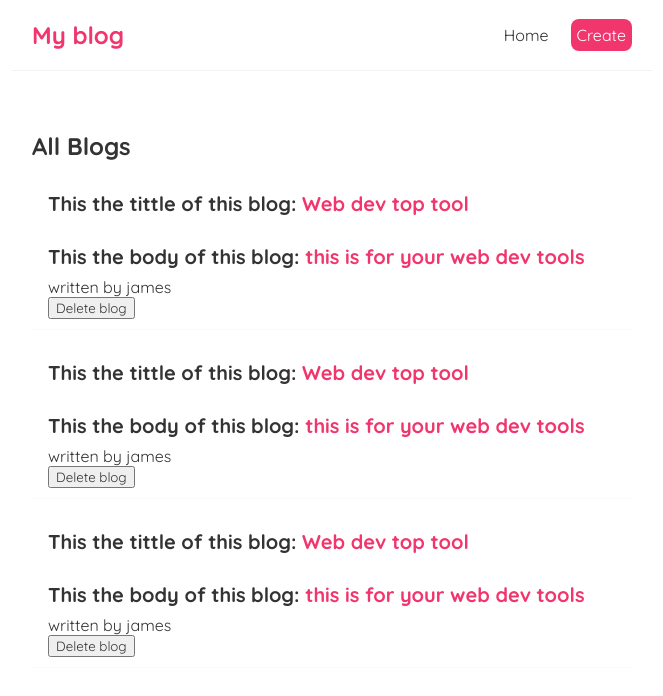
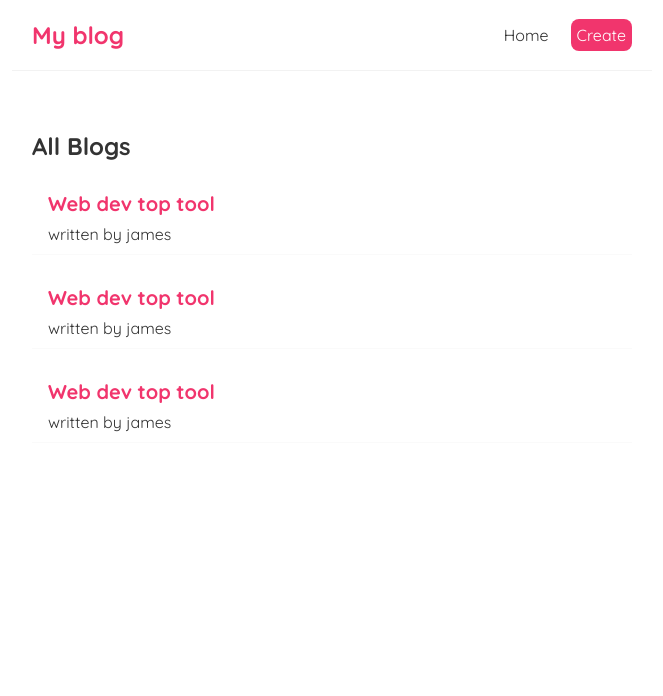
Before and after one commit to FredrickUdom/react-app, a React (Create React App) app: page / in a window 1280 px wide. Shown: the top 696 px of the page, without its empty margins (308-971 px from the left). Built offline with nearby package versions, Linux system fonts and the light colour scheme; data requests are answered from the project's data file.

Commit message:
react route parameter

```diff
--- a/src/App.js
+++ b/src/App.js
@@ -2,6 +2,7 @@
 import Home from './Home';
 import Create from './create';
 import {BrowserRouter as Router, Route, Switch} from 'react-router-dom';
+import BlogDetails from './BlogDetails';
 function App() {
   // const greet = 'Welcome to your first coding in ReactJs framework'
   return (
@@ -17,6 +18,10 @@
               <Route path="/create">
                 <Create />
               </Route>
+
+              <Route path="/blog/:id">
+              <BlogDetails />
+              </Route>
             </Switch>
           </div>
         </div>
--- /dev/null
+++ b/src/BlogDetails.js
@@ -0,0 +1,12 @@
+import { useParams } from "react-router-dom";
+
+const BlogDetails = () => {
+    const {id} = useParams()
+    return (
+        <div className="blog-details">
+            <h2>Welcome To Blog Details {id}</h2>
+        </div>
+     );
+}
+
+export default BlogDetails;
--- a/src/Bloglist.js
+++ b/src/Bloglist.js
@@ -1,14 +1,15 @@
+import {Link} from 'react-router-dom';
 const Bloglist = ({blogging, title, handleDelete}) => {
     return (
         <div className="blog-list">
             <h2>{title}</h2>
              {blogging.map((blog)=>(
                 <div className="blog-preview" key={blog.id}>
-                    <h2><span>This the tittle of this blog:</span> {blog.title}</h2>
-                    <br />
-                    <h2><span>This the body of this blog:</span> {blog.body}</h2>
-                    <p>written by {blog.author}</p>
-                    <button type="button" onClick={()=> handleDelete(blog.id)}>Delete blog</button>
+                   <Link to={`/blog/${blog.id}`}>
+                        <h2>{blog.title}</h2>
+                        <p>written by {blog.author}</p>
+                   </Link>
+                    {/* <button type="button" onClick={()=> handleDelete(blog.id)}>Delete blog</button> */}
                 </div>
             ))}
         </div>
--- a/src/index.css
+++ b/src/index.css
@@ -49,3 +49,6 @@
 button{
   cursor: pointer !important;
 }
+.blog-preview a{
+  text-decoration: none;
+}
```
